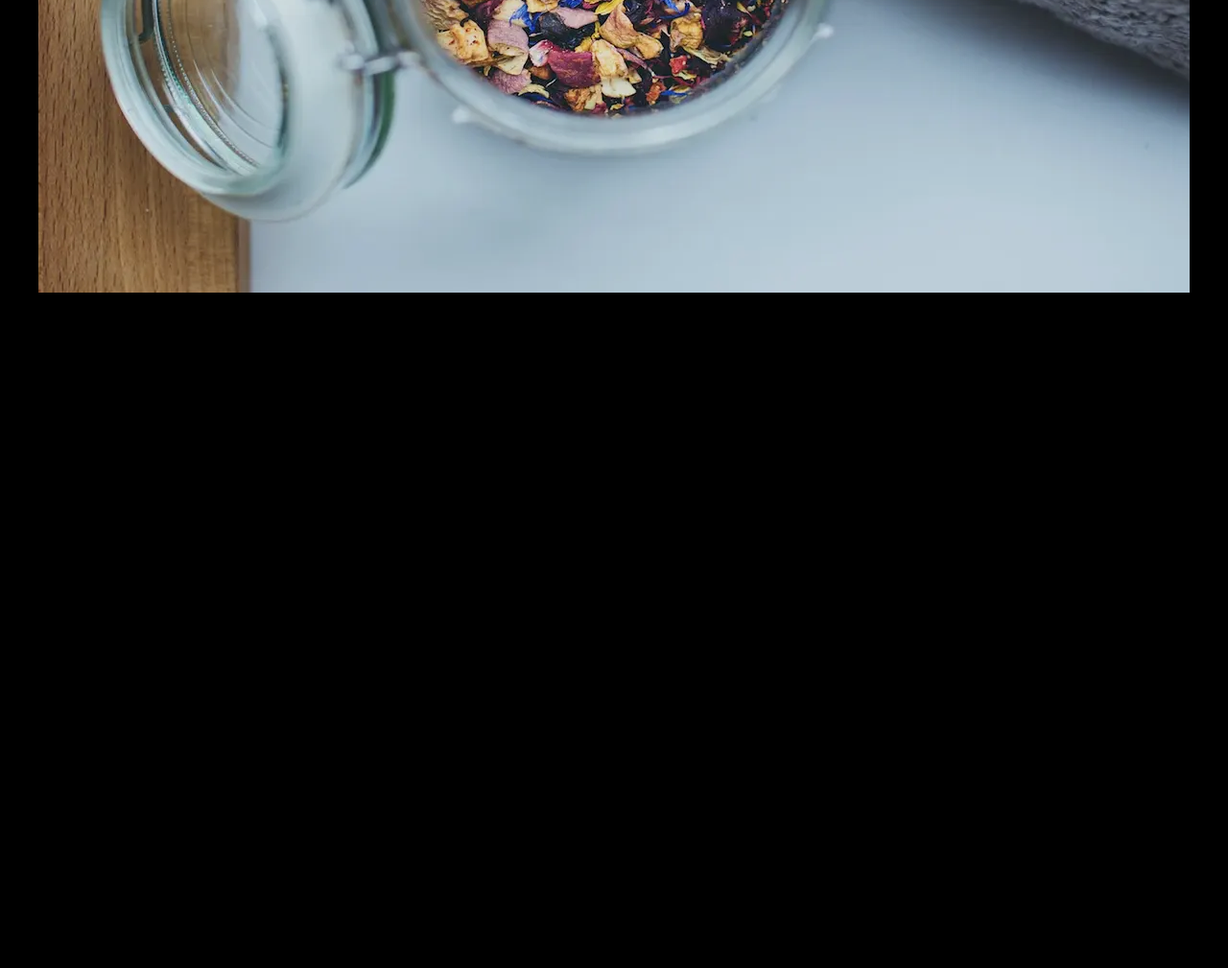
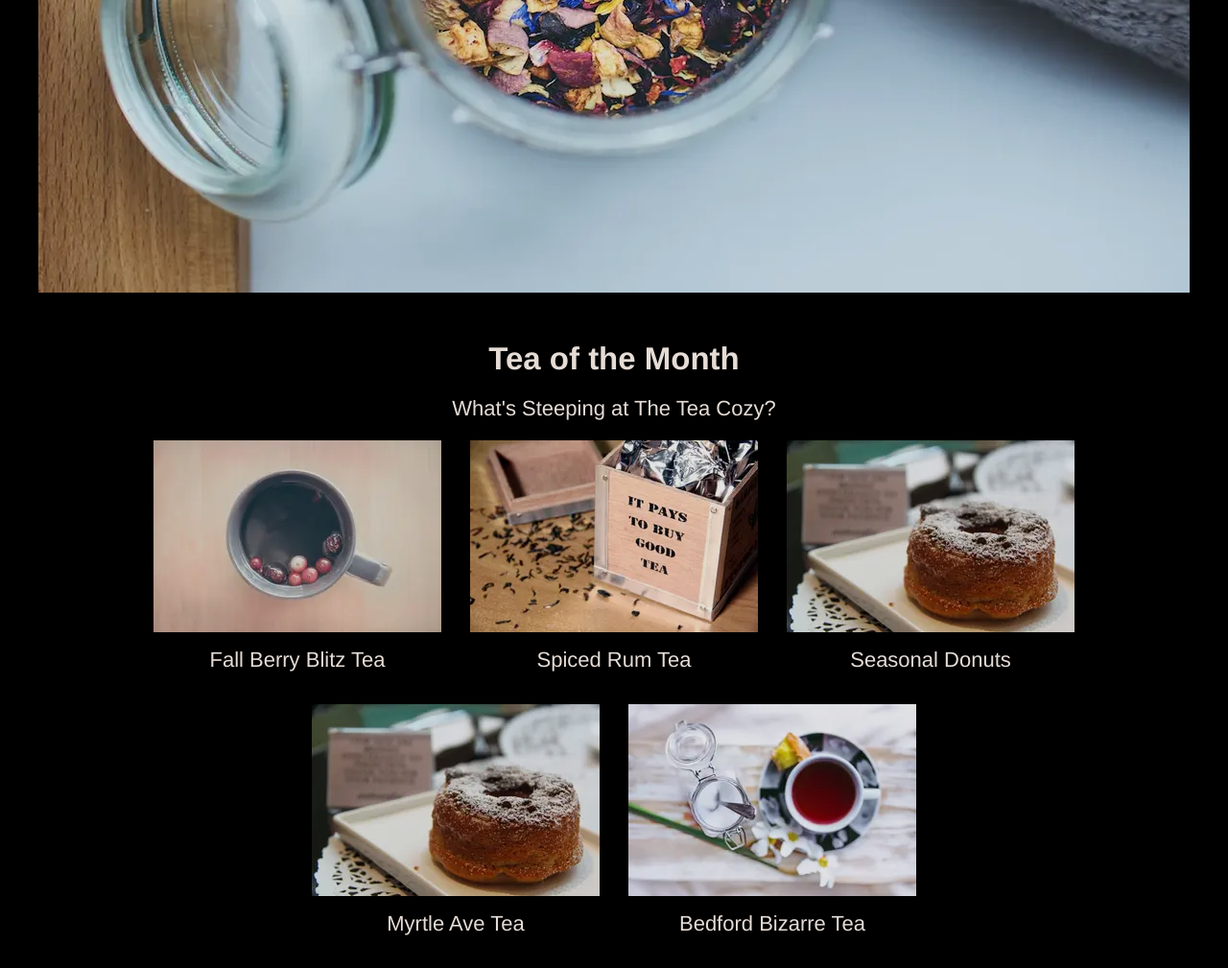
Before and after one commit to moustaphdiakite/Tea-Cozy, a plain HTML site: page index.html in a window 1280 px wide. Shown: the part 464-1473 px from the top of the page at 96% size. Before the commit the page ends 800 px from the top, so only its background shows below. Drawn offline with Linux system fonts and the light colour scheme.

Commit message:
Add Tea of the Month Section

```diff
--- a/index.html
+++ b/index.html
@@ -24,6 +24,34 @@
                 <h4>Handicked, Artisanally Curated, Free Range, Sustainable, Small Batch, Fair Trade, Organic Tea</h4>
             </div>
         </section>
+        <section class="Tea-of-the-month">
+            <div class="Tea-of-the-month-intro TOTMI">
+                <h2>Tea of the Month</h2>
+                <p>What's Steeping at The Tea Cozy?</p>
+            </div>
+            <figure class="tea-pictures">
+                <div class="types-of-tea">
+                    <img src="images/img-berryblitz.webp" alt="Fall Berry Blitz Tea">
+                    <p>Fall Berry Blitz Tea</p>
+                </div>
+                <div class="types-of-tea">
+                    <img src="images/img-spiced-rum.webp" alt="Spiced Rum Tea">
+                    <p>Spiced Rum Tea</p>
+                </div>
+                <div class="types-of-tea">
+                    <img src="images/Seasonal Donuts.webp" alt="Seasonal Donuts">
+                    <p>Seasonal Donuts</p>
+                </div>
+                <div class="types-of-tea">
+                    <img src="images/Seasonal Donuts.webp" alt="Myrtle Ave Tea">
+                    <p>Myrtle Ave Tea</p>
+                </div>
+                <div class="types-of-tea">
+                    <img src="images/img-bedford-bizarre.webp" alt="Bedford Bizarre Tea">
+                    <p>Bedford Bizarre Tea</p>
+                </div>
+            </figure>
+        </section>
     </main>
     <footer></footer>
 </body>
--- a/style.css
+++ b/style.css
@@ -46,9 +46,8 @@ nav ul li {
     text-decoration: underline;
     margin-left: 15px;
 }
-/* End Header of the page */
 
-/* Main section of the page */
+/* Mission section of the page */
 
 main {
     position: relative;
@@ -63,6 +62,7 @@ main {
     margin: 0 auto;
     display: flex;
     align-items: center;
+    margin-bottom: 40px; /* was added while doing Tea of the month section */
 }
 
 .mission-statement {
@@ -73,3 +73,35 @@ main {
 .mission-statement h2, .mission-statement h4 {
     padding: 5px;
 }
+
+/* Tea of the Month section of the page */
+
+.Tea-of-the-month {
+    width: 1000px;
+    margin: auto;
+}
+
+.Tea-of-the-month-intro {
+    text-align: center;
+    margin-top: 40px;
+}
+
+.TOTMI h2, .TOTMI p {
+    padding: 10px;
+}
+
+figure.tea-pictures {
+    display: flex;
+    flex-wrap: wrap;
+    justify-content: center;
+    height: 550px;
+    margin-top: 10px;
+}
+.types-of-tea img {
+    margin-bottom: 10px;
+    margin-left: 15px;
+    margin-right: 15px;
+}
+.types-of-tea p {
+    text-align: center;
+}
```
